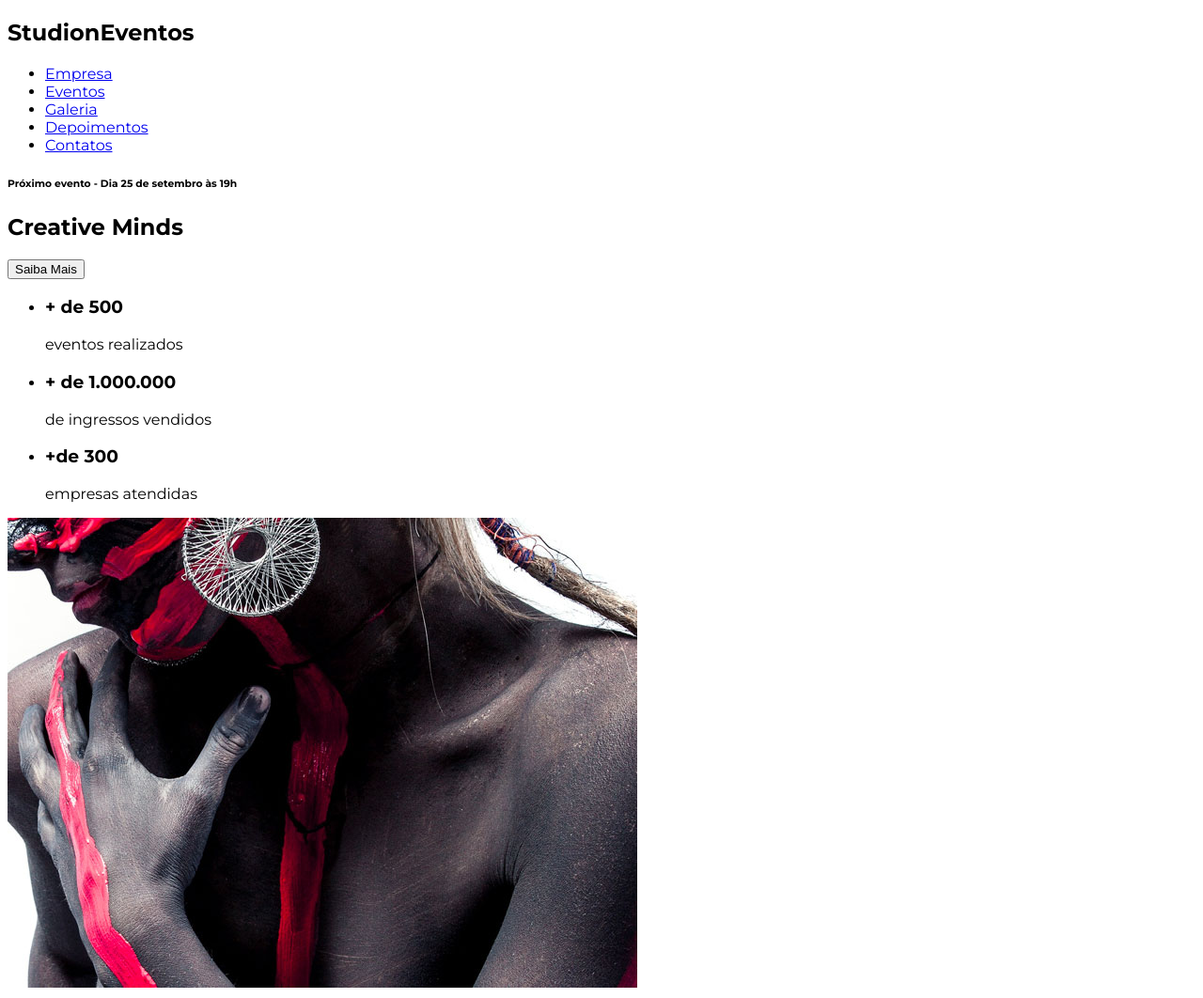
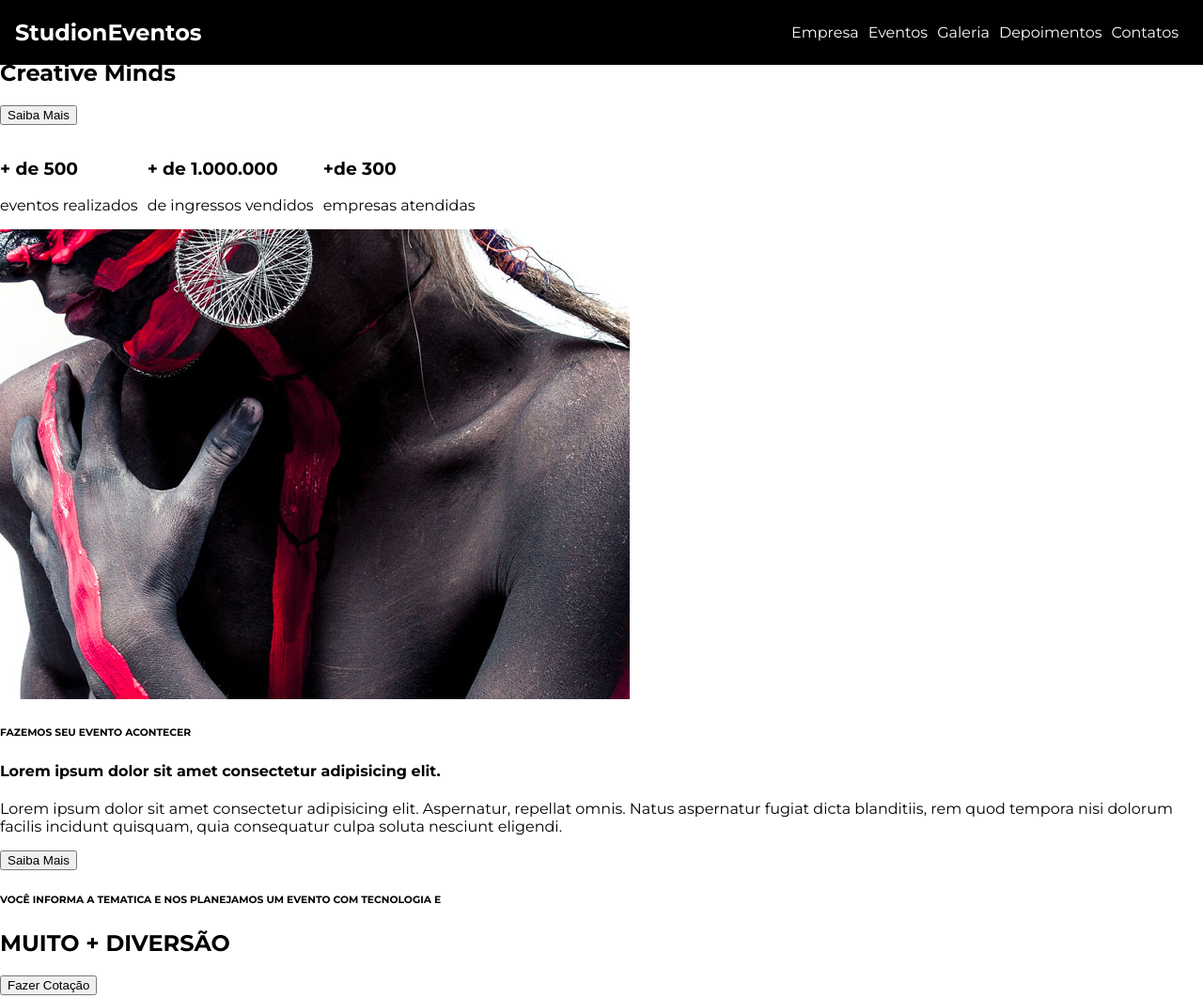
Before and after one commit to eduardoaraujogomes/studion, a website: page src/index.html in a window 1280 px wide. Shown: the top 1062 px of the page at 94% size. Drawn offline with Linux system fonts and the light colour scheme.

Commit message:
feat(navbar-style): created the style of the navbar using grid

```diff
--- a/src/index.html
+++ b/src/index.html
@@ -9,9 +9,9 @@
 </head>
 
 <body>
-  <nav>
+  <nav class="navbar">
     <h1>Studi<span>on</span><span>Eventos</span></h1>
-    <ul>
+    <ul class="navbar__links">
       <li>
         <a href="#empresa">
           Empresa
--- a/src/style.css
+++ b/src/style.css
@@ -1,5 +1,48 @@
 @import url('https://fonts.googleapis.com/css2?family=Montserrat:wght@400;700&display=swap');
 
-html {
+* {
+  box-sizing: border-box;
+}
+
+:root {
   font-family: 'Montserrat', sans-serif;
+  font-size: 16px;
 }
+
+body {
+  margin: 0;
+}
+
+ul {
+  display: flex;
+  list-style: none;
+  padding-left: 0;
+}
+
+li {
+  margin-right: 0.625rem; /* 10/16 para saber o valor em rem */
+}
+
+.navbar {
+  position: fixed; /* deixa a caixa da nav fixa no topo */
+  display: grid; /* trabalha com grid */
+  grid-template-columns: 1fr 9fr; /* cria um template de 1 fracao (10% da tela)e 9 fracoes (90% da tela) */
+  align-items: center; /* vai centralizar os elementos no centro */
+  top: 0;
+  left: 0;
+
+  width: 100vw;
+  padding: 0 1rem;
+
+  background-color: #000;
+  color: #FFF;
+}
+
+.navbar__links {
+  justify-self: end;
+}
+
+.navbar__links a {
+  color: #FFF;
+  text-decoration: none;
+}
```
